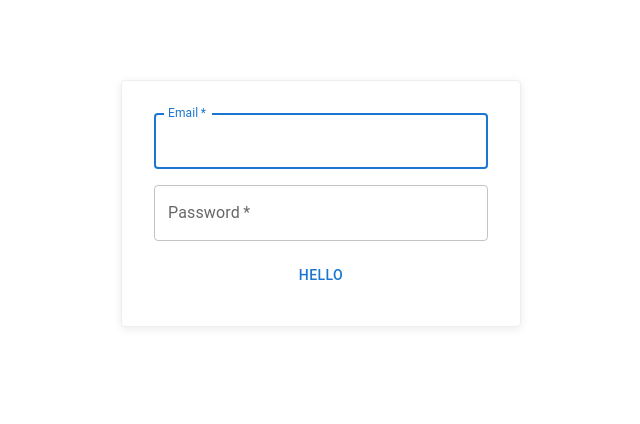
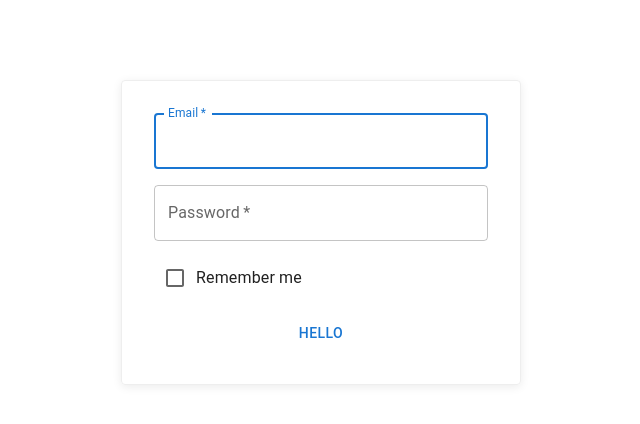
Before and after one commit to React-in-Thai/learn-material-ui-v6, a React (Vite) app: page / in a window 1280 px wide. Shown: the top 424 px of the page, without its empty margins (319-959 px from the left). Built offline with nearby package versions, Linux system fonts and the light colour scheme.

Commit message:
lesson 7 solution

```diff
--- a/src/App.tsx
+++ b/src/App.tsx
@@ -3,6 +3,8 @@ import CssBaseline from "@mui/material/CssBaseline";
 import TextField from "@mui/material/TextField";
 import Stack from "@mui/material/Stack";
 import Box from "@mui/material/Box";
+import FormControlLabel from "@mui/material/FormControlLabel";
+import Checkbox from "@mui/material/Checkbox";
 
 function App() {
   return (
@@ -42,6 +44,14 @@ function App() {
           fullWidth
           variant="outlined"
         />
+        <FormControlLabel
+          control={<Checkbox value="remember" color="primary" />}
+          label="Remember me"
+          sx={{
+            marginLeft: "-12px",
+            "& .MuiFormControlLabel-label": { userSelect: "none" },
+          }}
+        />
         <Button>Hello</Button>
       </Stack>
     </Box>
```
